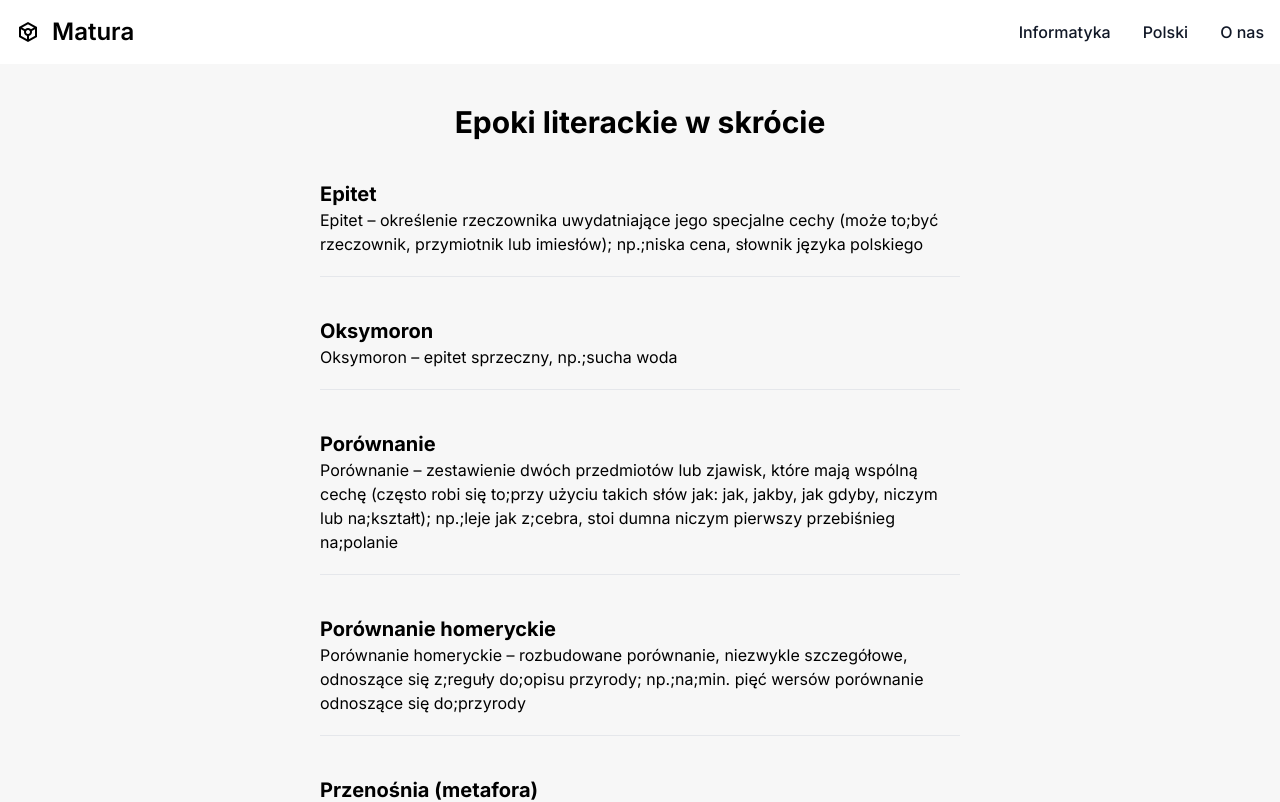
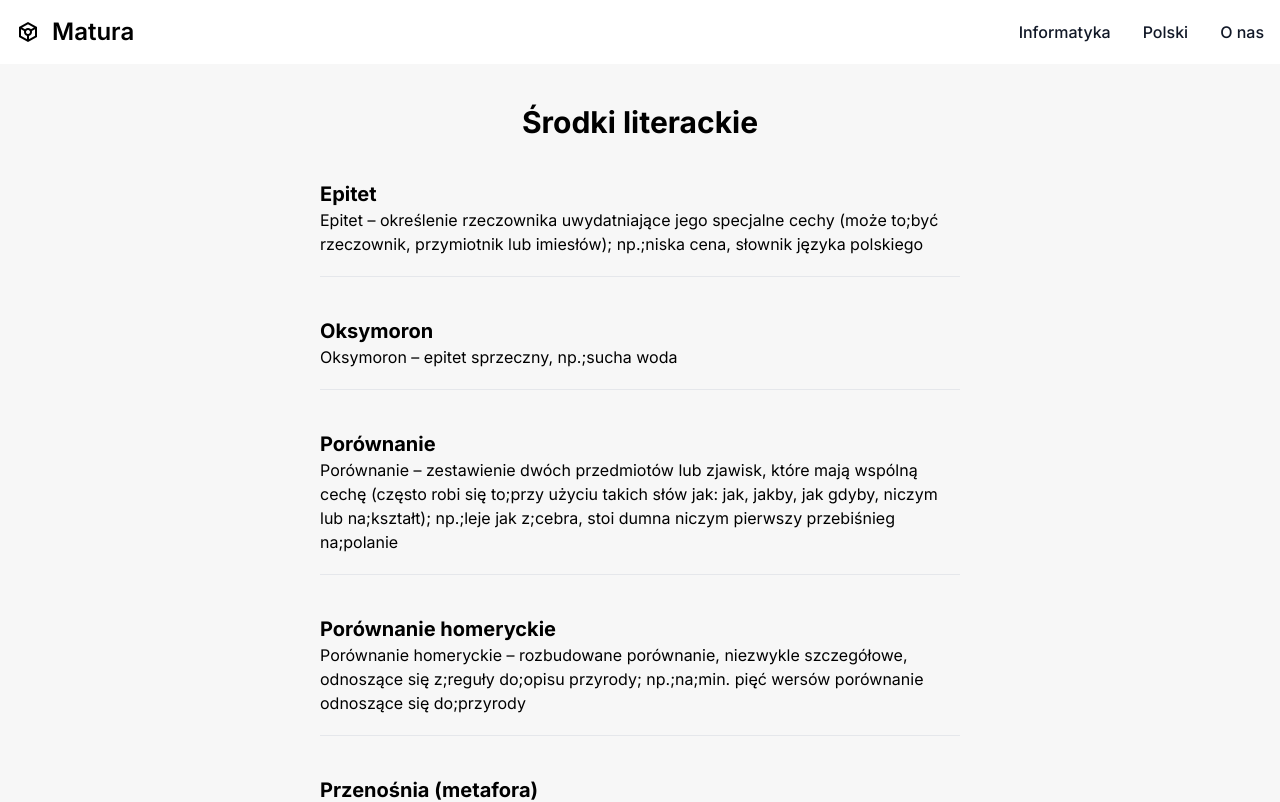
Before and after one commit to loudsheep/polski-matura, a Next.js app: page /polski/srodki-stylistyczne in a window 1280 px wide. Shown: the top 802 px of the page. Built offline with nearby package versions, Linux system fonts and the light colour scheme.

Commit message:
Changed wrong page header

```diff
--- a/app/polski/srodki-stylistyczne/page.tsx
+++ b/app/polski/srodki-stylistyczne/page.tsx
@@ -21,7 +21,7 @@ export default function SrodkiPage() {
 
     return (
         <div className='w-11/12 md:w-5/6 lg:w-3/4 xl:w-1/2 mx-auto flex-col items-center'>
-            <h1 className='text-center text-3xl font-bold my-10'>Epoki literackie w skrócie</h1>
+            <h1 className='text-center text-3xl font-bold my-10'>Środki literackie</h1>
 
             {jsonData && jsonData.map((value: any, idx: any) => (
                 <div key={idx} className='mb-10 pb-5 border-b'>
```
